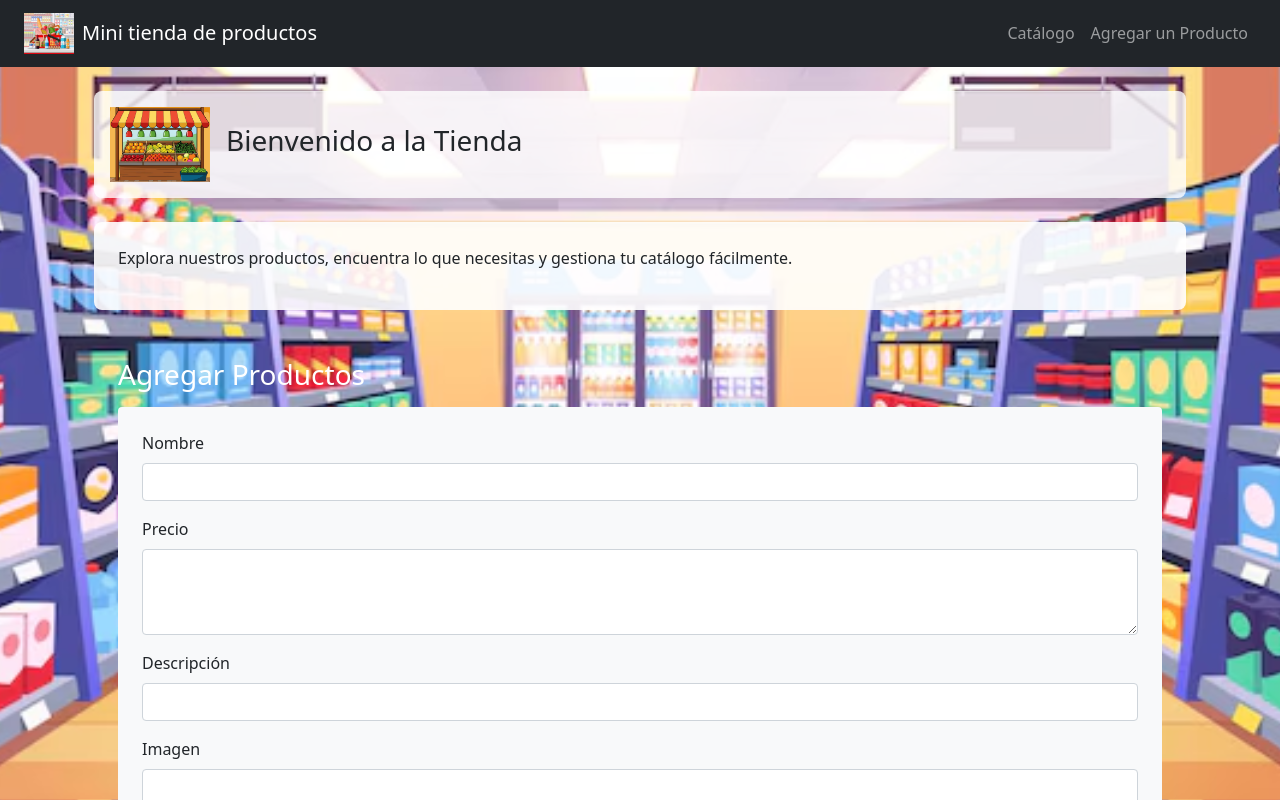
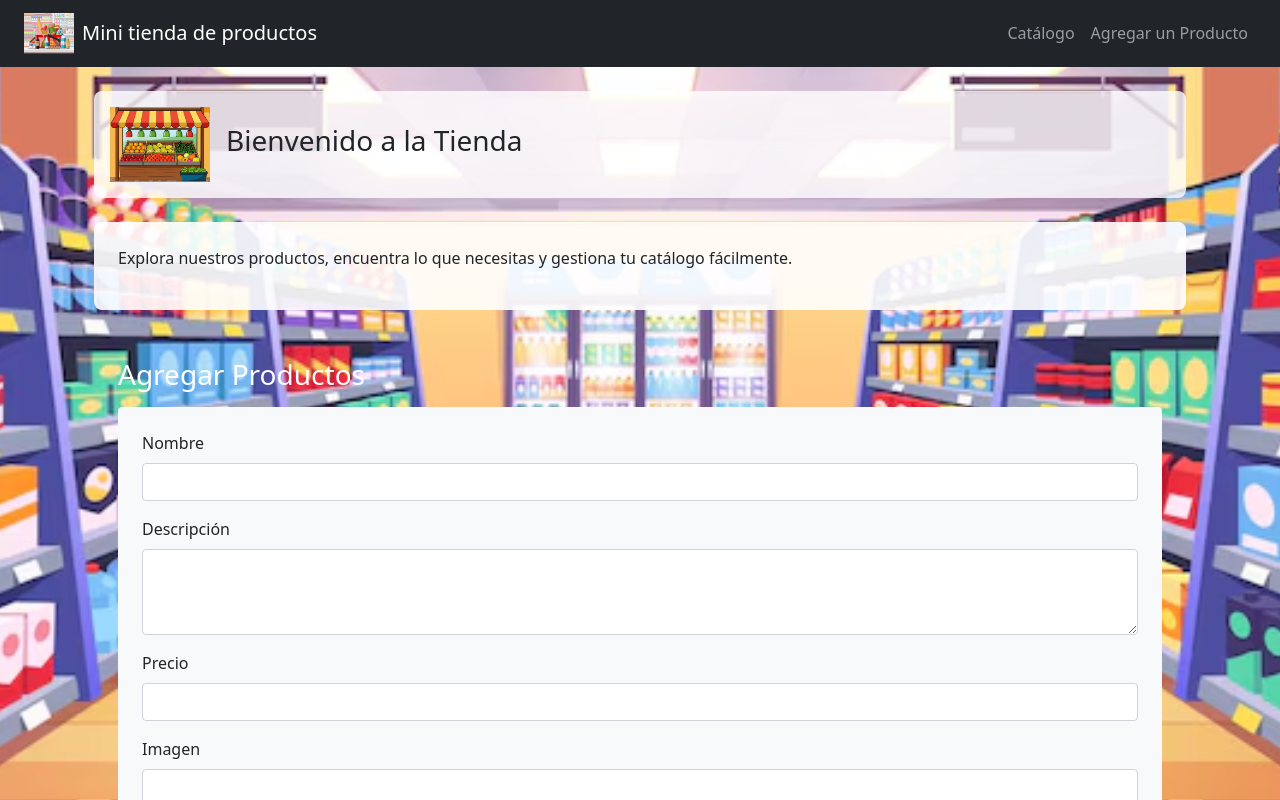
Before and after one commit to Alejandroprz98/Videojuegos, an Angular app: page /movies/add in a window 1280 px wide. Shown: the top 800 px of the page. Built offline with nearby package versions, Linux system fonts and the light colour scheme; no server answers.

Commit message:
se actualiza add

```diff
--- a/src/app/components/add-movie/add-movie.component.html
+++ b/src/app/components/add-movie/add-movie.component.html
@@ -9,12 +9,12 @@
     </div>
 
     <div class="mb-3">
-      <label class="form-label">Precio</label>
+      <label class="form-label">Descripción</label>
       <textarea class="form-control" rows="3" formControlName="sinopsis"></textarea>
     </div>
 
     <div class="mb-3">
-      <label class="form-label">Descripción</label>
+      <label class="form-label">Precio</label>
       <input type="number" class="form-control" formControlName="anio" />
     </div>
 
```
